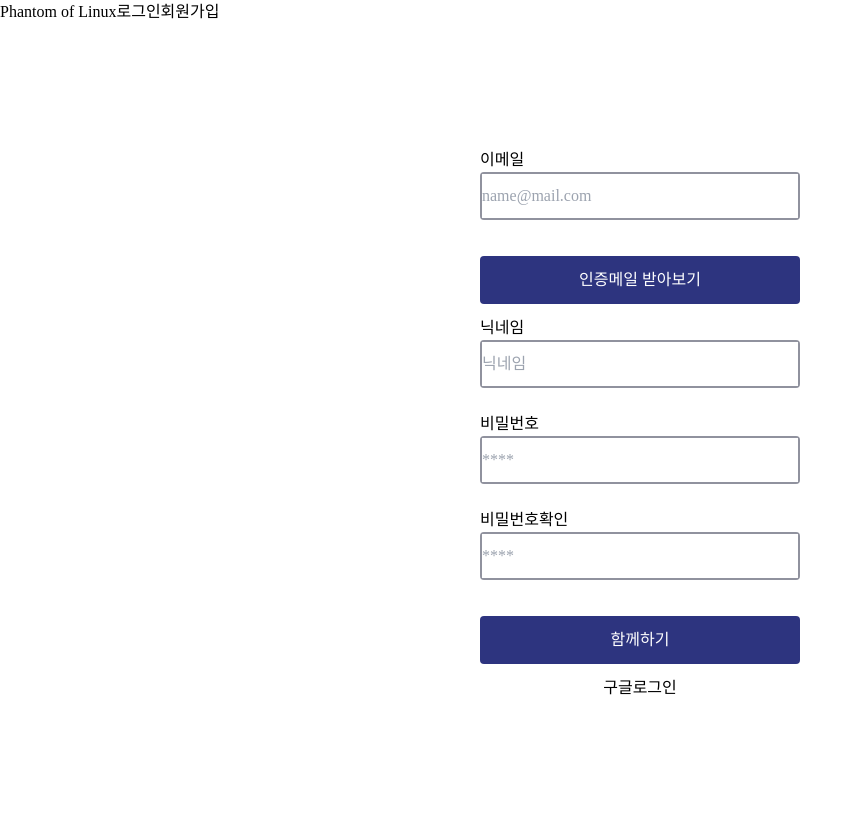
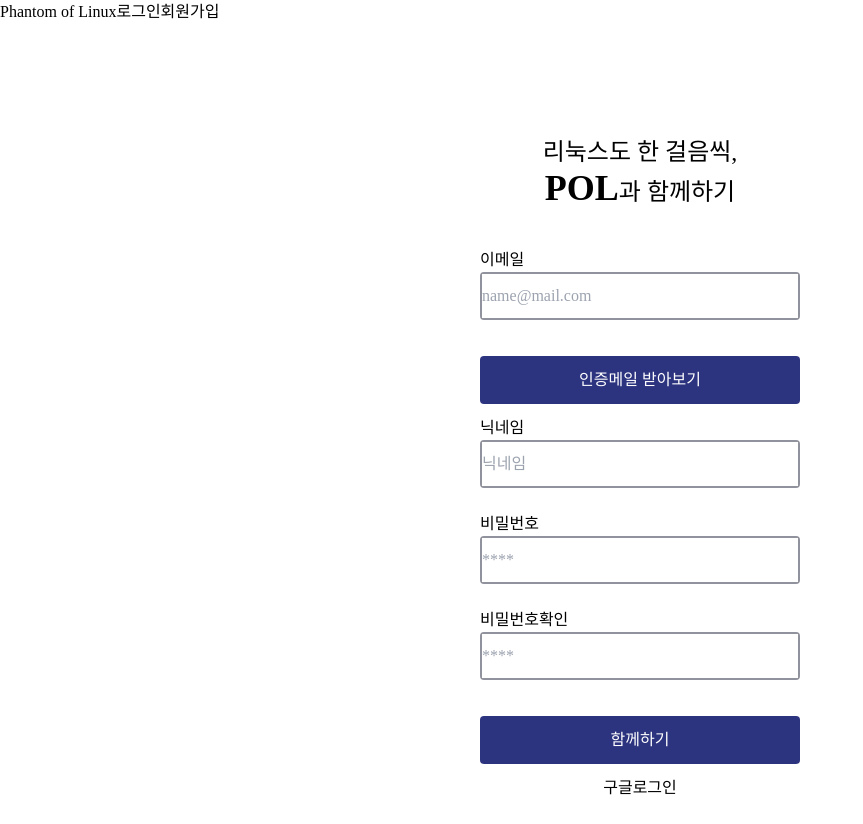
Before and after one commit to PhantomOfLINUX/POL_Front, a Next.js app: page /signup in a window 1280 px wide. Shown: the whole page, without its empty margins (0-863 px from the left). After the commit the page ends 800 px from the top, so only its background shows below. Built offline with nearby package versions, Linux system fonts and the light colour scheme; no server answers; a web font is replaced by a local one.

Commit message:
feat: login signup description 완성

```diff
--- a/src/app/globals.css
+++ b/src/app/globals.css
@@ -15,7 +15,7 @@ body {
 
 @layer components {
   .loginSignUp {
-    @apply min-h-min-height w-screen flex flex-col justify-center items-center;
+    @apply min-h-min-height w-screen flex flex-col justify-start items-center;
   }
   .loginSignUpBtn {
     @apply w-80 h-12 bg-thema-color text-white rounded my-3;
--- a/src/app/login/page.tsx
+++ b/src/app/login/page.tsx
@@ -1,12 +1,14 @@
 import React from "react";
+
 import LoginForm from "@/components/login/LoginForm";
-
+import LoginSignupDescription from "@/components/description/LoginSignupDescription"
 
 
 const Problem = () => {
 
     return (
         <div>
+            <LoginSignupDescription/>
             <LoginForm/>
         </div>
     )
--- a/src/app/signup/page.tsx
+++ b/src/app/signup/page.tsx
@@ -1,12 +1,14 @@
 import React from "react";
 
 import SignUpForm from "@/components/signup/SignUpForm";
+import LoginSignupDescription from "@/components/description/LoginSignupDescription"
 
 
 const Signup = () => {
 
     return (
         <div>
+            <LoginSignupDescription/>
             <SignUpForm/>
         </div>
     )
--- /dev/null
+++ b/src/components/description/LoginSignupDescription.tsx
@@ -0,0 +1,15 @@
+import React from "react";
+
+
+
+const LoginSignupDescription = () => {
+    return (
+        <h1 className="w-screen text-center text-2xl mt-28 mb-10">
+            리눅스도 한 걸음씩,<br/>
+            <span className="color-description-color font-black text-4xl">POL</span>과 함께하기
+        </h1>
+    )
+}
+
+
+export default LoginSignupDescription
--- a/tailwind.config.js
+++ b/tailwind.config.js
@@ -12,9 +12,10 @@ module.exports = {
         "thema-color": "#2D347F",
         "inputBorder-color": "#90929E",
         "vaild-color": "#E7322D",
+        "description-color": "#21214C",
       },
       minHeight: {
-        "min-height": "800px",
+        "min-height": "400px",
       },
     },
   },
```
